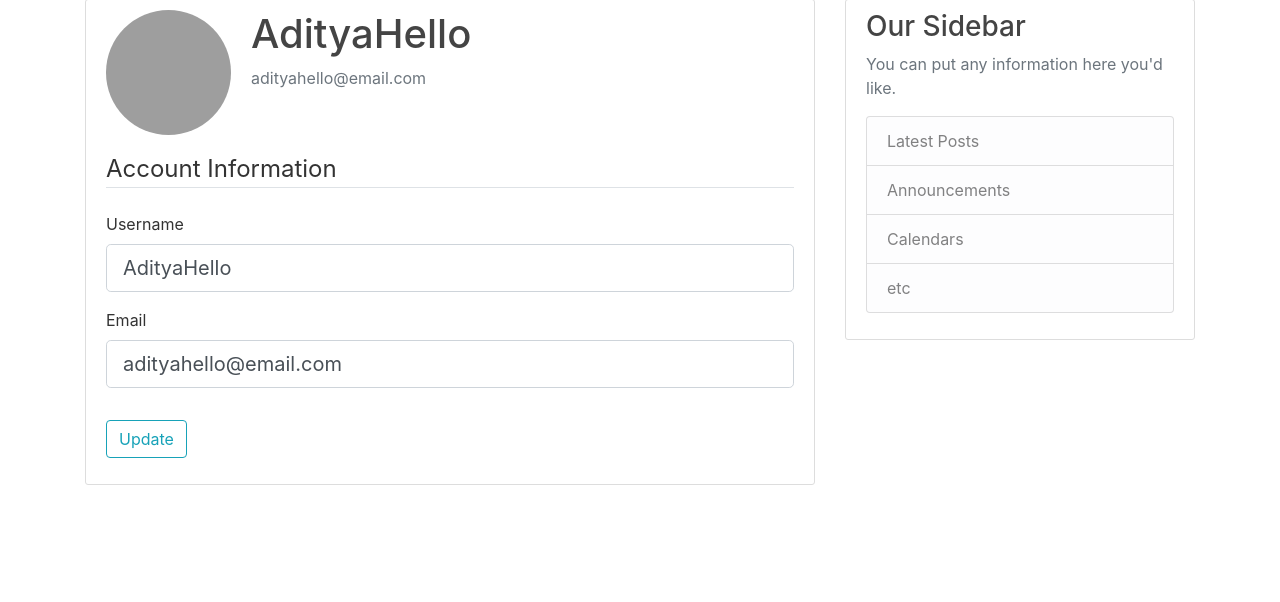
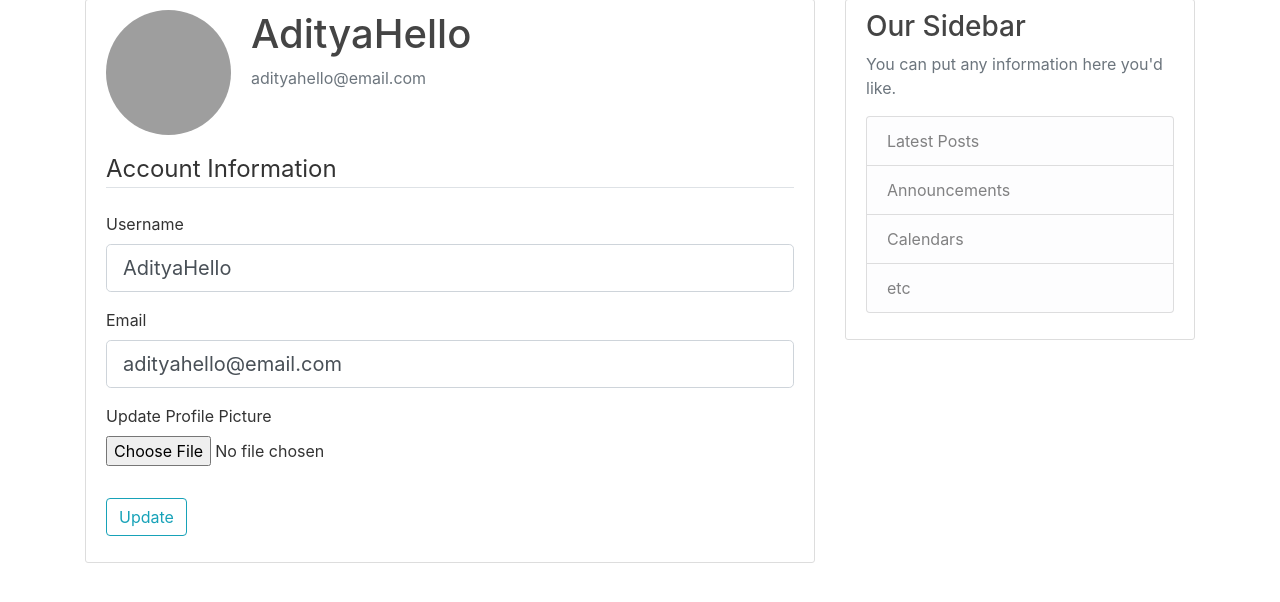
Before and after one commit to AdityaSharma6/Flask_Blog, a Flask app: page /account in a window 1280 px wide. Shown: the part 81-683 px from the top of the page. Run offline with Flask 2, Linux system fonts and the light colour scheme; a user stored in the database is signed in; some libraries are stand-ins or nearby versions; grey boxes are pictures that could not be loaded.

Commit message:
User form profile pic

```diff
--- a/flaskblog/templates/account.html
+++ b/flaskblog/templates/account.html
@@ -4,12 +4,12 @@
         <div class = "media">
             <img class = "rounded-circle account-img" src = "{{ image_file }}">
             <div class = "media-body">
-                <h2 class = "account-heading">{{ current_user.username }} </h2>
+                <h2 class = "account-heading">{{ current_user.username }} </h2> <!-- When you want to display variables, you don't include the percentage sign. When you want to write python code, you will have to use the percentage sign -->
                 <p class = "text-secondary">{{ current_user.email }}</p>
             </div>
         </div>
         <!-- INSERT FORM HERE -->
-            <form method = "POST" action=""> <!-- When creating a form, it needs to have a method and action in order to be able to process data entered into the form. -->
+            <form method = "POST" action="" enctype="multipart/form-data"> <!-- When creating a form, it needs to have a method and action in order to be able to process data entered into the form. -->
                 {{ form.hidden_tag() }} <!-- This is required in order to actually submit a form securely -->
                 <fieldset class = "form-group"> <!-- This is used to group together form elements -->
                     <legend class = "border-bottom mb-4"> Account Information </legend>
@@ -40,6 +40,15 @@
                             {{ form.email(class="form-control form-control-lg") }}
                         {% endif %}
                     </div>
+                    <div class = form-group>
+                        {{ form.picture.label() }} <!-- form.picture accesses the picture variable within the form class that is associated with the user's object. the ".label" part will get the information/text that we wrote in the forms.py page.-->
+                        {{ form.picture(class = "form-control-file") }} <!-- Bootstrap class for uploading files -->
+                        {% if form.picture.errors %} <!-- This is connected to the forms.py page. It checks for errors from the validators that we set up. Any errors, it'll create a list object here. -->
+                            {% for error in form.picture.errors %}
+                                <span class = "text-danger">{{ error }}</span>
+                            {% endfor %}
+                        {% endif %}
+                    </div>
                 </fieldset>
                 <div class = "form-group">
                     {{ form.submit(class = "btn btn-outline-info") }} <!-- In a form, when it is submitted, you need to handle the route. Otherwise, it will send a POST Request to the same route and that Route isn't developed to handle the request. Thus, it'll throw an error-->
```
